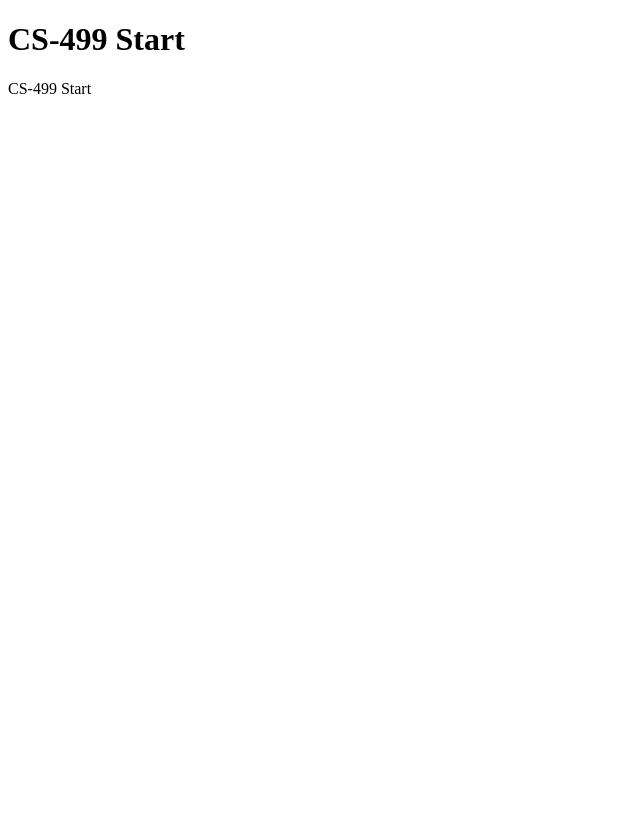
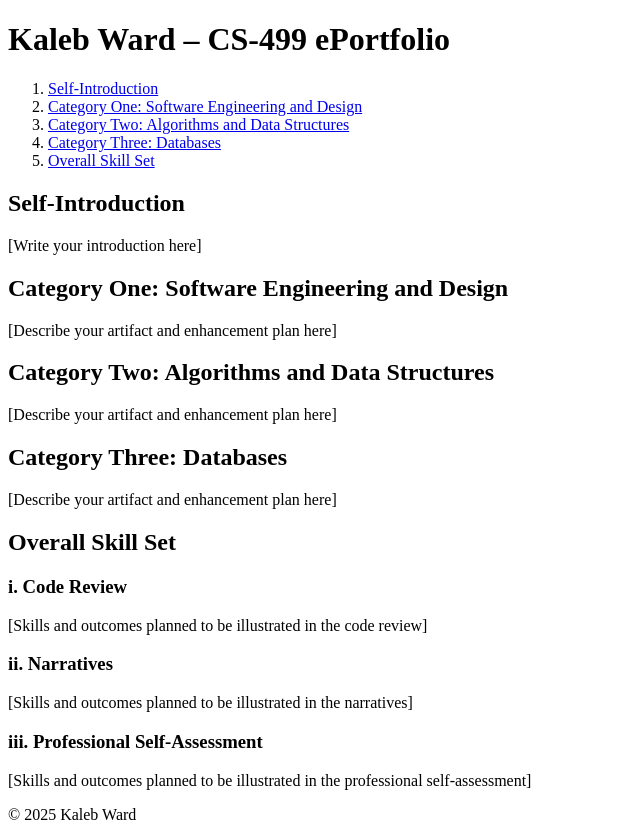
Before and after one commit to kalebsnhu/kalebsnhu.github.io, a plain HTML site: page index.html in a window 1280 px wide. Shown: the whole page, without its empty margins (0-640 px from the left). Before the commit the page ends 800 px from the top, so only its background shows below. Drawn offline with Linux system fonts and the light colour scheme.

Commit message:
Update index.html

```diff
--- a/index.html
+++ b/index.html
@@ -1,10 +1,62 @@
 <!DOCTYPE html>
-<html>
+<html lang="en">
 <head>
-    <title>Kaleb Ward SNHU Github.io Site</title>
+  <meta charset="UTF-8">
+  <meta name="viewport" content="width=device-width, initial-scale=1.0">
+  <title>CS-499 ePortfolio – Kaleb Ward</title>
+  <link rel="stylesheet" href="styles.css">
 </head>
 <body>
-    <h1>CS-499 Start</h1>
-    <p>CS-499 Start</p>
+  <header>
+    <h1>Kaleb Ward – CS-499 ePortfolio</h1>
+  </header>
+
+  <nav>
+    <ol>
+      <li><a href="#1">Self-Introduction</a></li>
+      <li><a href="#2">Category One: Software Engineering and Design</a></li>
+      <li><a href="#3">Category Two: Algorithms and Data Structures</a></li>
+      <li><a href="#4">Category Three: Databases</a></li>
+      <li><a href="#5">Overall Skill Set</a></li>
+    </ol>
+  </nav>
+
+  <main>
+    <section id="1">
+      <h2>Self-Introduction</h2>
+      <p>[Write your introduction here]</p>
+    </section>
+
+    <section id="2">
+      <h2>Category One: Software Engineering and Design</h2>
+      <p>[Describe your artifact and enhancement plan here]</p>
+    </section>
+
+    <section id="3">
+      <h2>Category Two: Algorithms and Data Structures</h2>
+      <p>[Describe your artifact and enhancement plan here]</p>
+    </section>
+
+    <section id="4">
+      <h2>Category Three: Databases</h2>
+      <p>[Describe your artifact and enhancement plan here]</p>
+    </section>
+
+    <section id="5">
+      <h2>Overall Skill Set</h2>
+      <h3>i. Code Review</h3>
+      <p>[Skills and outcomes planned to be illustrated in the code review]</p>
+
+      <h3>ii. Narratives</h3>
+      <p>[Skills and outcomes planned to be illustrated in the narratives]</p>
+
+      <h3>iii. Professional Self-Assessment</h3>
+      <p>[Skills and outcomes planned to be illustrated in the professional self-assessment]</p>
+    </section>
+  </main>
+
+  <footer>
+    <p>&copy; 2025 Kaleb Ward</p>
+  </footer>
 </body>
 </html>
```
